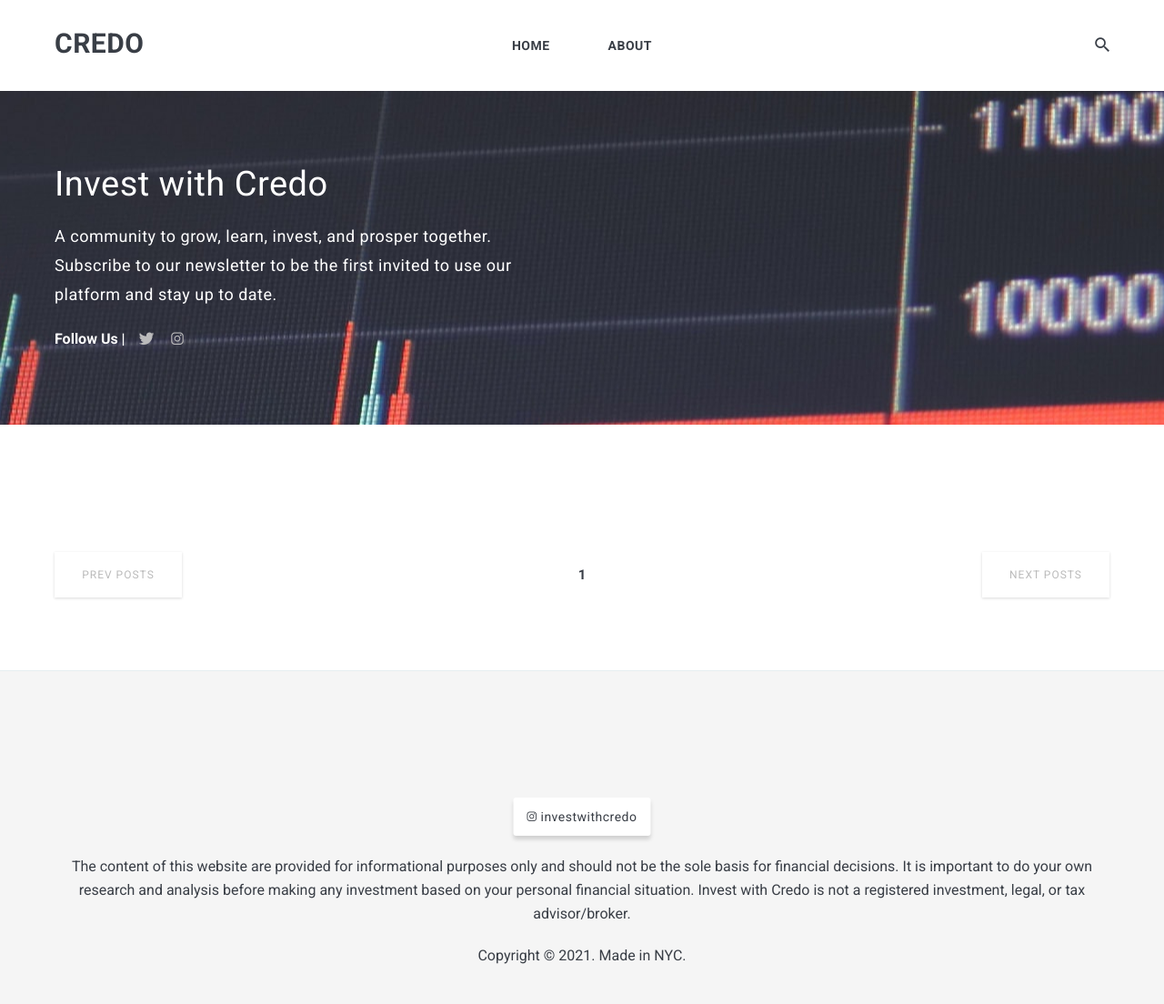
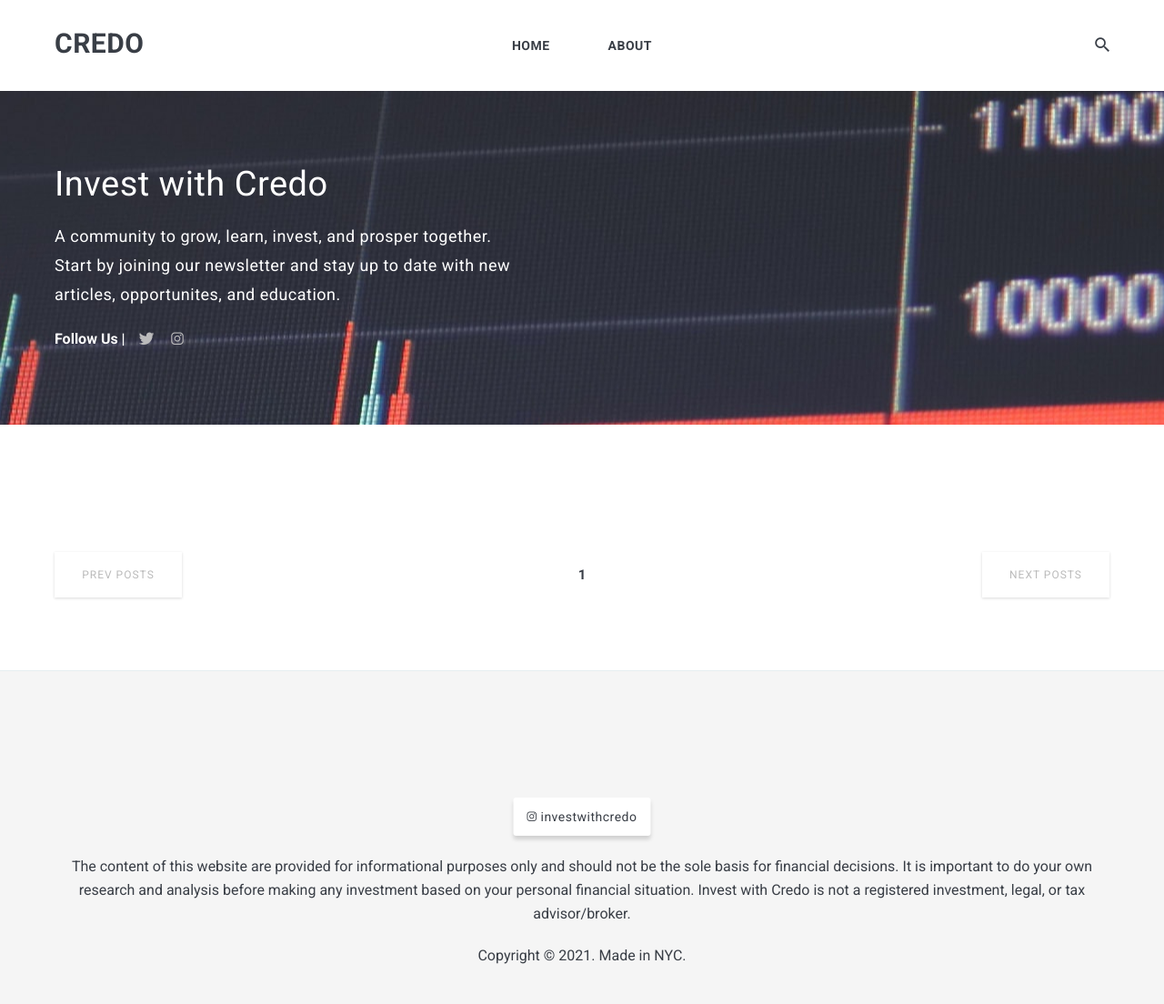
Before and after one commit to investwithcredo/investwithcredo.com, a Jekyll site: the page built from index.html, in a window 1280 px wide. Shown: the whole page at 91% size. Built offline with Jekyll 4.4.1, drawn with Linux system fonts in a browser that asks for light colours; nearby versions of some CDN libraries; the list of posts is cut into pages by our own code.

Commit message:
Update settings.yml

```diff
--- a/_data/settings.yml
+++ b/_data/settings.yml
@@ -11,7 +11,7 @@ author:
   name: Invest with Credo
   image: 01.jpg
   say-hello: Invest with Credo
-  bio: A community to grow, learn, invest, and prosper together. Subscribe to our newsletter to be the first invited to use our platform and stay up to date.
+  bio: A community to grow, learn, invest, and prosper together. Start by joining our newsletter and stay up to date with new articles, opportunites, and education.
 
 
 #-------------------------------
```
